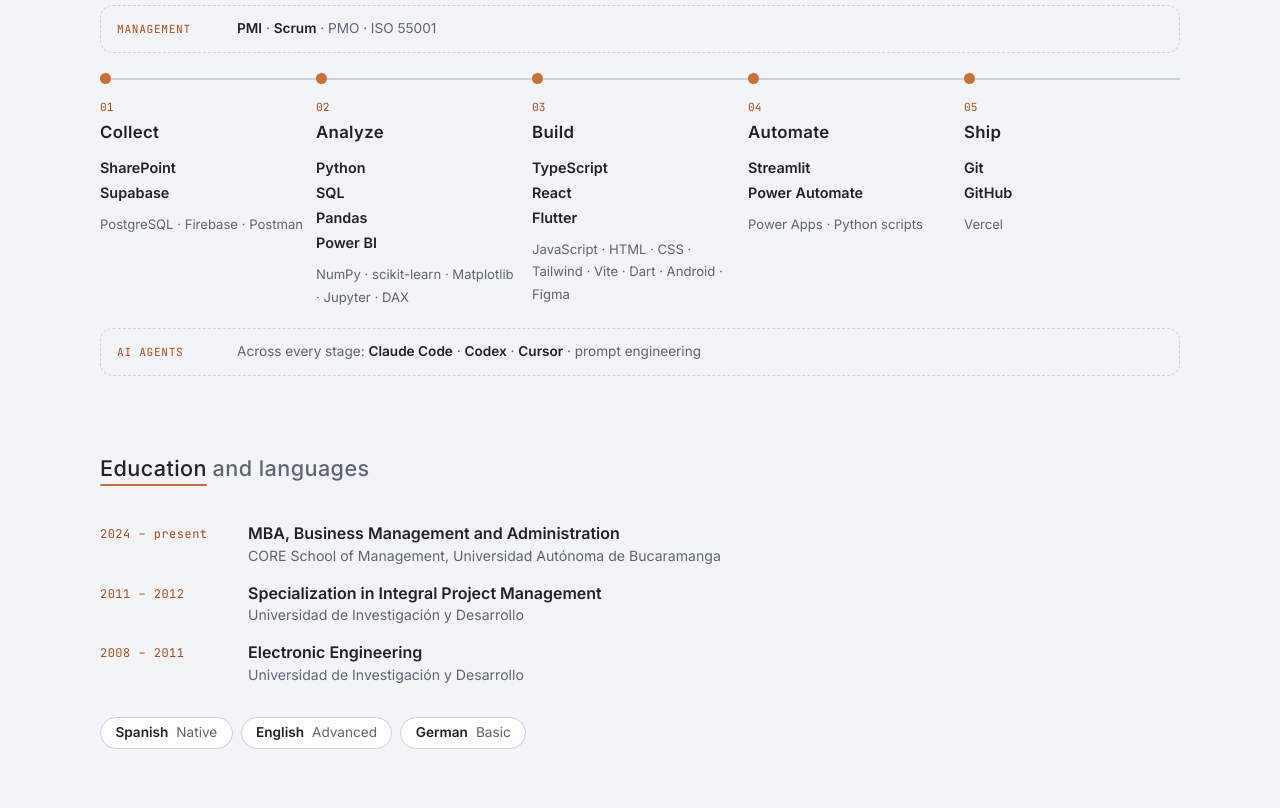
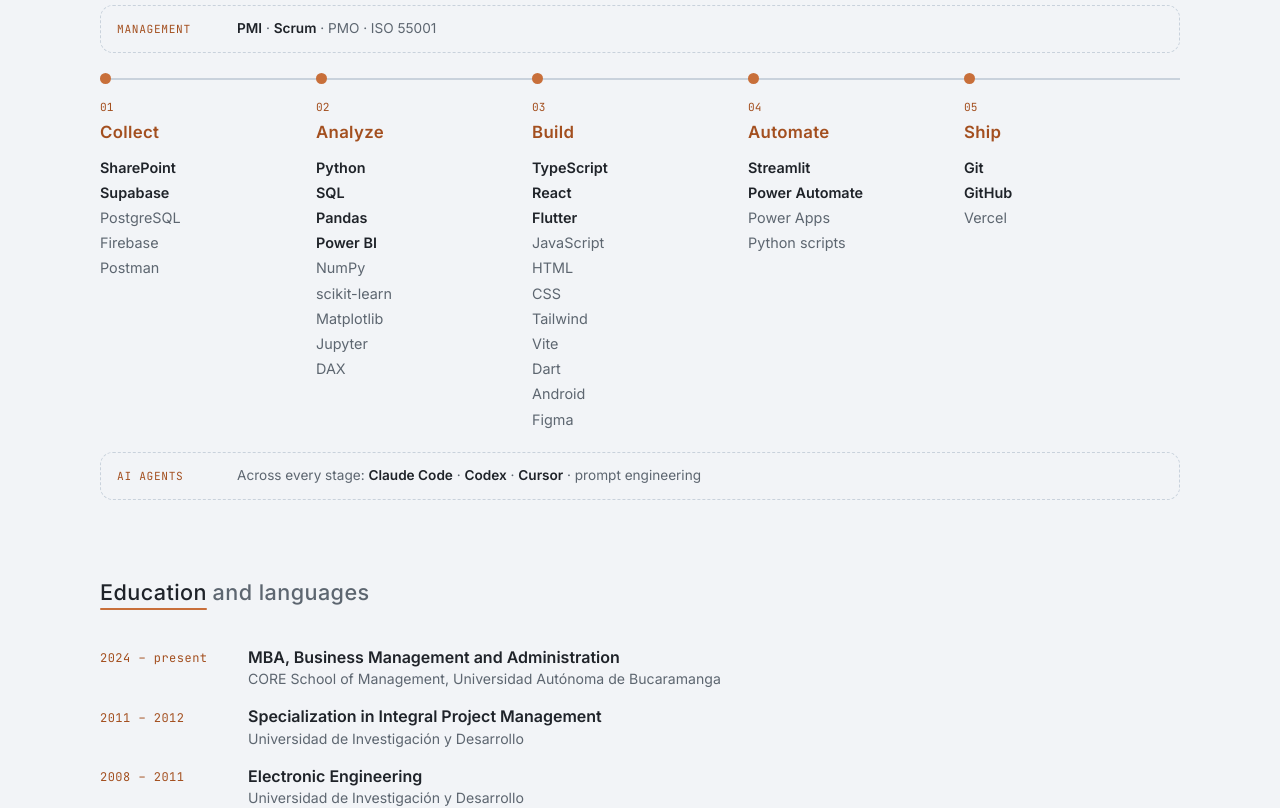
Before and after one commit to andresbadillo/andresbadillo.co, a React (Vite) app: page /about in a window 1280 px wide. Shown: the part 2740-3548 px from the top of the page. Built offline with nearby package versions, Linux system fonts and the light colour scheme; no server answers; the database is empty.

Commit message:
arreglos de css

```diff
--- a/src/pages/About/AboutPage.module.scss
+++ b/src/pages/About/AboutPage.module.scss
@@ -314,27 +314,25 @@
   margin: var(--space-1) 0 var(--space-3);
   font-size: 1.05rem;
   font-weight: 600;
-  color: var(--fg);
+  color: var(--accent-text);
 }
 
-.stageKey {
-  margin: 0 0 var(--space-2);
+/* Todas las herramientas comparten tamaño e interlineado: la negrita no cambia la separación. */
+.stageTools {
+  margin: 0;
   padding: 0;
   list-style: none;
 }
 
-.stageKey li {
+.stageTools li {
   font-size: 0.9rem;
-  font-weight: 600;
   line-height: 1.75;
-  color: var(--fg);
+  color: var(--muted);
 }
 
-.stageOthers {
-  margin: 0;
-  font-size: 0.82rem;
-  line-height: 1.7;
-  color: var(--muted);
+.stageTools .toolKey {
+  font-weight: 600;
+  color: var(--fg);
 }
 
 /* Formación e idiomas */
--- a/src/pages/About/AboutPage.tsx
+++ b/src/pages/About/AboutPage.tsx
@@ -158,12 +158,16 @@
               <li key={stage.title} className={styles.stage}>
                 <span className={styles.stageNum}>{String(index + 1).padStart(2, "0")}</span>
                 <h3>{stage.title}</h3>
-                <ul className={styles.stageKey}>
+                <ul className={styles.stageTools}>
                   {stage.key.map((item) => (
+                    <li key={item} className={styles.toolKey}>
+                      {item}
+                    </li>
+                  ))}
+                  {stage.others.map((item) => (
                     <li key={item}>{item}</li>
                   ))}
                 </ul>
-                <p className={styles.stageOthers}>{stage.others.join(" · ")}</p>
               </li>
             ))}
           </ol>
```
